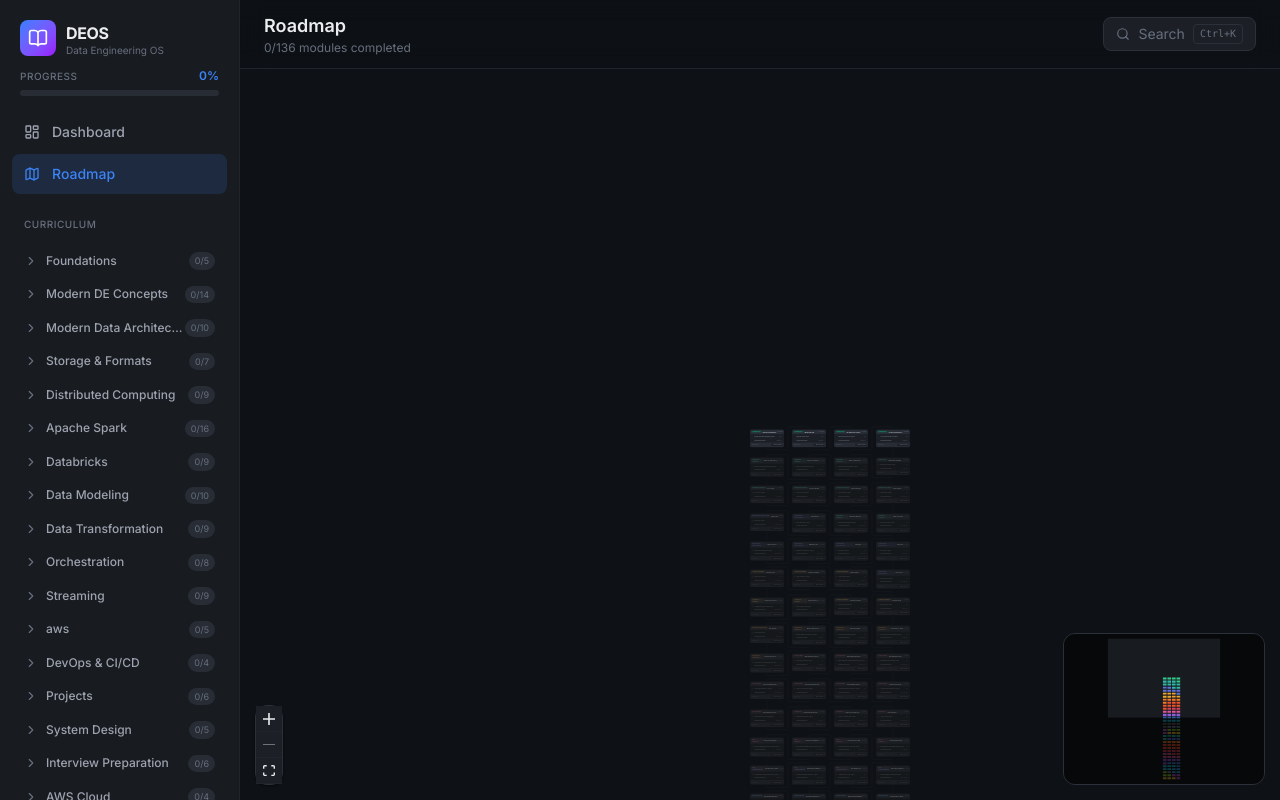
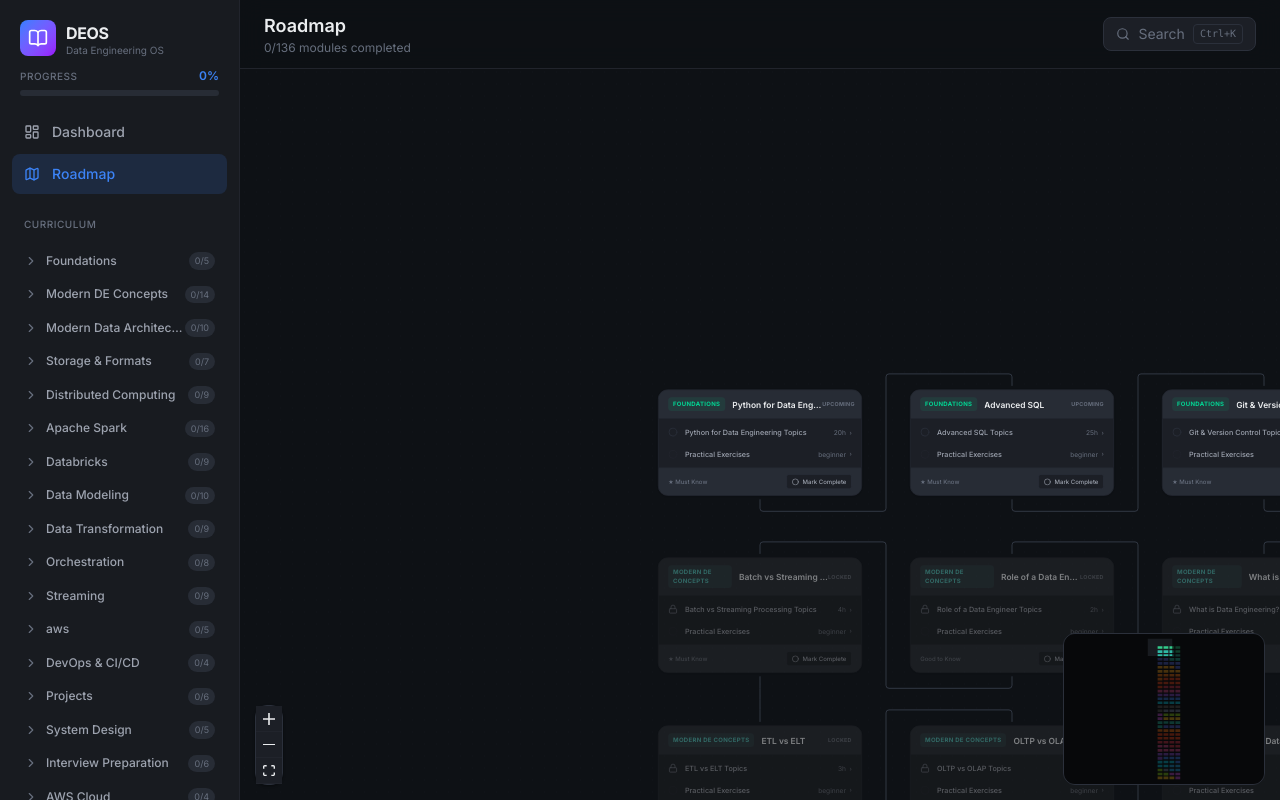
Before and after one commit to Siddharth-Singh-Verma/data-engineering-os, a React (Vite) app: page /#/roadmap in a window 1280 px wide. Built offline with nearby package versions, Linux system fonts and the light colour scheme.

Commit message:
chore: adjust default zoom for auto-centering

```diff
--- a/src/components/roadmap/RoadmapCanvas.tsx
+++ b/src/components/roadmap/RoadmapCanvas.tsx
@@ -105,7 +105,8 @@
       });
 
       if (targetNode) {
-        setCenter(targetNode.position.x + 100, targetNode.position.y + 50, { zoom: getZoom() || 0.8, duration: 800 });
+        // Center on the target node (adjusting for 340px width and ~150px height) and set a comfortable default zoom
+        setCenter(targetNode.position.x + 170, targetNode.position.y + 75, { zoom: 0.6, duration: 800 });
       }
     }, 100);
 
```
